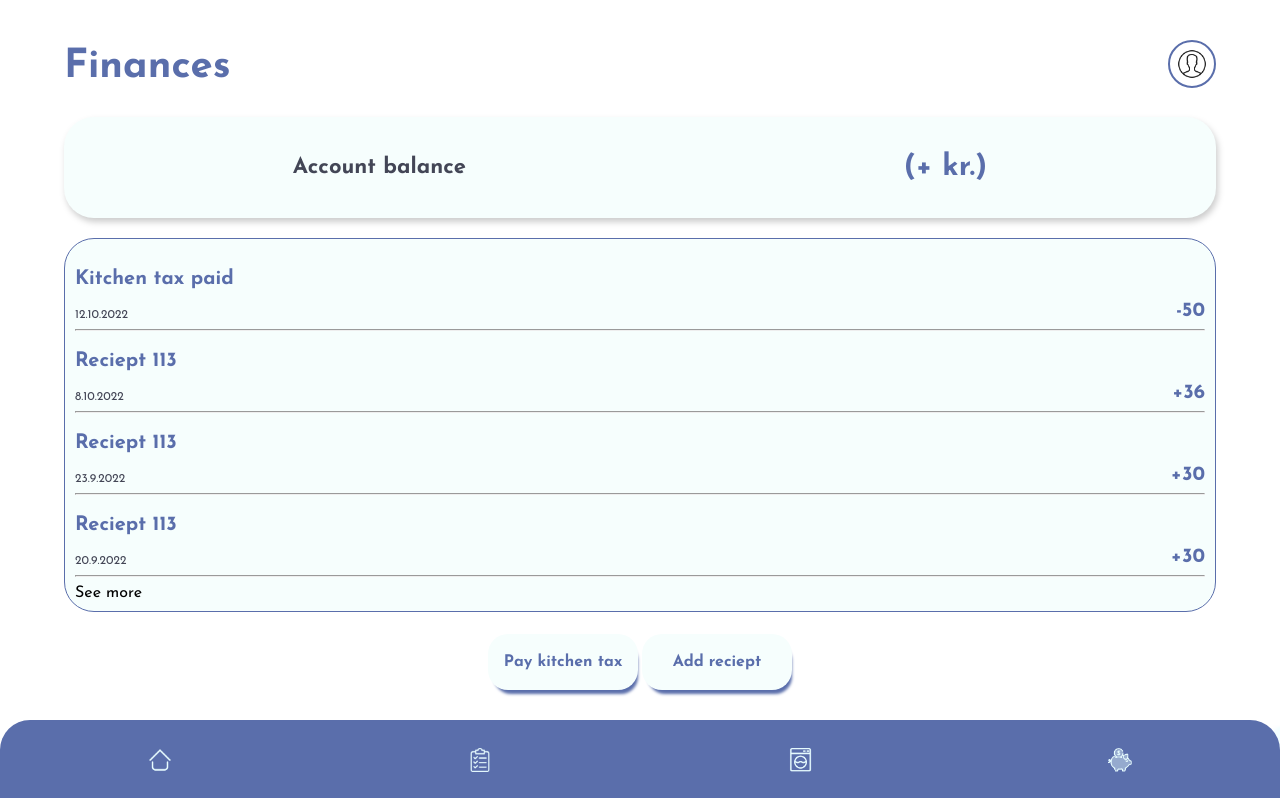
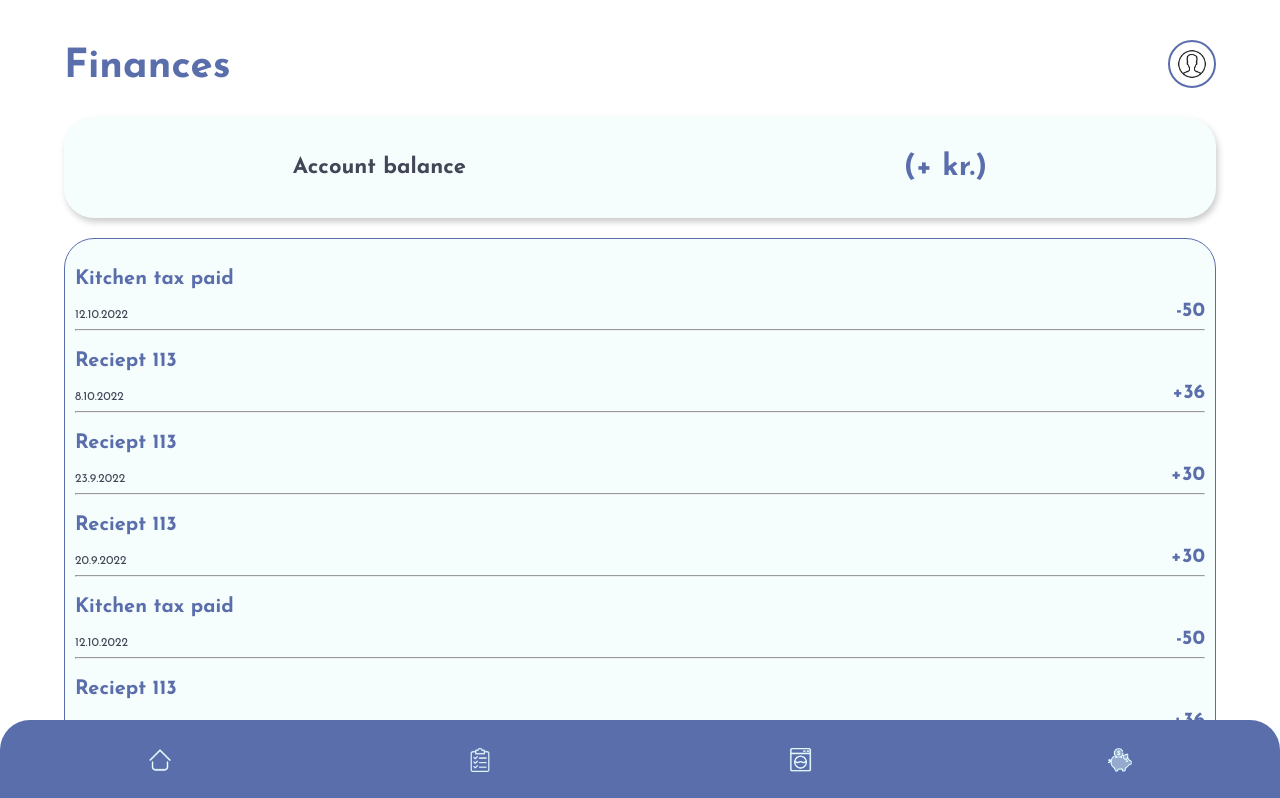
Before and after one commit to vlkeniko/dorm8s, a React (Create React App) app: page /finances in a window 1280 px wide. Shown: the top 798 px of the page. Built offline with nearby package versions, Linux system fonts and the light colour scheme; a web font is replaced by a local one.

Commit message:
Deleted see more button

```diff
--- a/src/App.css
+++ b/src/App.css
@@ -659,65 +659,6 @@ body {
   left: 70px;
 }
 
-/* See more button - finances */
-
-.transactions > li {
-  list-style: none;
-}
-
-.see-more_more-checkbox {
-  display: none;
-}
-.see-more_more-checkbox:checked + .see-more__more-label {
-  display: none;
-}
-.see-more_more-checkbox:checked ~ li {
-  display:inline;
-  flex-direction: column;
-}
-.see-more_more-checkbox:checked ~ .see-more__less-label {
-  display: block;
-  text-align: center;
-}
-.see-more_more-checkbox ~ li {
-  display: none;
-}
-
-.see-more_less-label,
-.see-more_more-label {
-  display: inline-block;
-  text-align: center;
-  margin-left: auto;
-  margin-right: auto;
-}
-
-.see-more_less-label span,
-.see-more_more-label span {
-  align-items: center;
-  display: inherit;
-  text-align: center;
-}
-.see-more_less-label span svg,
-.see-more_more-label span svg {
-  margin-left: 8px;
-}
-
-.see-more_less-checkbox {
-  order: 1;
-  display: none;
-}
-.see-more_less-checkbox:checked + .see-more_less-label {
-  display: none;
-}
-.see-more_less-checkbox:checked ~ li {
-  display: none;
-}
-
-.see-more_less-label {
-  display: none;
-  order: 1;
-}
-
 /*Profile*/
 
 .profile-information{
--- a/src/components/Transactions.js
+++ b/src/components/Transactions.js
@@ -2,72 +2,63 @@ import React from 'react'
 
 export default function Transactions() {
   return (
-    <ul className='transactions'>
+    <div className='transactions'>
 
-      <li className='transaction'>
+      <div className='transaction'>
         <h3 className='transaction-name'>Kitchen tax paid</h3>
         <p className='transaction-date'>12.10.2022</p>
         <p className='transaction-amount'>-50</p>
         <hr />
-      </li>
+      </div>
 
-      <li className='transaction'>
+      <div className='transaction'>
         <h3 className='transaction-name'>Reciept 113</h3>
         <p className='transaction-date'>8.10.2022</p>
         <p className='transaction-amount'>+36</p>
         <hr />
-      </li>
+      </div>
 
-      <li className='transaction'>
+      <div className='transaction'>
         <h3 className='transaction-name'>Reciept 113</h3>
         <p className='transaction-date'>23.9.2022</p>
         <p className='transaction-amount'>+30</p>
         <hr />
-      </li>
+      </div>
 
-      <li className='transaction'>
+      <div className='transaction'>
         <h3 className='transaction-name'>Reciept 113</h3>
         <p className='transaction-date'>20.9.2022</p>
         <p className='transaction-amount'>+30</p>
         <hr />
-      </li>
+      </div>
 
-      {/* See more button */}
-
-      <input type="checkbox" id="more" name="view more" className="see-more_more-checkbox" /><label className="see-more_more-label" for="more"><span>See more
-      </span></label>
-      <input type="checkbox" id="more" name="view more" className="see-more_less-checkbox" /><label className="see-more_less-label" for="more"><span>Collapse
-      </span></label>
-
-      {/* The rest of transactions */}
-
-      <li className='transaction'>
+      <div className='transaction'>
         <h3 className='transaction-name'>Kitchen tax paid</h3>
         <p className='transaction-date'>12.10.2022</p>
         <p className='transaction-amount'>-50</p>
         <hr />
-      </li>
+      </div>
 
-      <li className='transaction'>
+      <div className='transaction'>
         <h3 className='transaction-name'>Reciept 113</h3>
         <p className='transaction-date'>8.10.2022</p>
         <p className='transaction-amount'>+36</p>
         <hr />
-      </li>
+      </div>
 
-      <li className='transaction'>
+      <div className='transaction'>
         <h3 className='transaction-name'>Reciept 113</h3>
         <p className='transaction-date'>23.9.2022</p>
         <p className='transaction-amount'>+30</p>
         <hr />
-      </li>
+      </div>
 
-      <li className='transaction'>
+      <div className='transaction'>
         <h3 className='transaction-name'>Reciept 113</h3>
         <p className='transaction-date'>20.9.2022</p>
         <p className='transaction-amount'>+30</p>
         <hr />
-      </li>
-    </ul>
+      </div>
+    </div>
   )
 }
```
